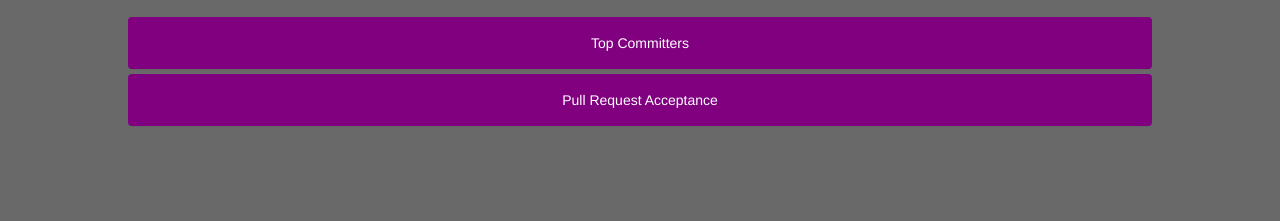
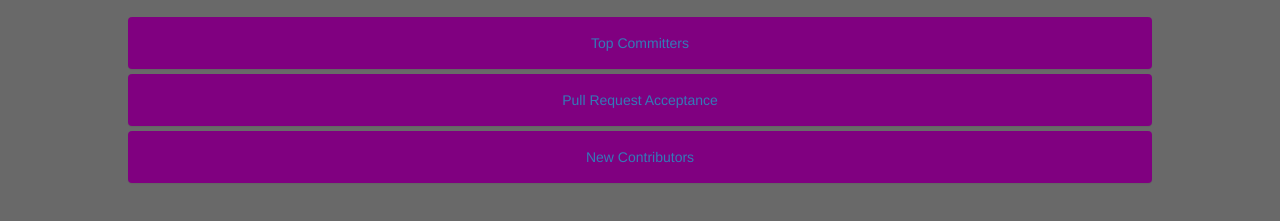
Before and after one commit to computationalmystic/project4-group13, a plain HTML site: page index.html in a window 1280 px wide. Shown: the part 53-274 px from the top of the page. Drawn offline with nearby package versions, Linux system fonts and the light colour scheme.

Commit message:
added third box

```diff
--- a/index.html
+++ b/index.html
@@ -34,12 +34,14 @@
         <p><br><br><br></p>
         <div class="panel-group">
             <div class="panel">
-                <div class="panel-body">Top Committers</div>
+                <div class="panel-body"><a href="repos.html">Top Committers</a></div>
             </div>
             <div class="panel">
-                <div class="panel-body">Pull Request Acceptance</div>
+                <div class="panel-body"><a href="pullrequest.html">Pull Request Acceptance</a></div>
+            </div>
+            <div class="panel">
+                <div class="panel-body"><a href="newContributors.html">New Contributors</a></div>
             </div>
         </div>
-        <p id="test"></p>
     </body>
 </html>
```
